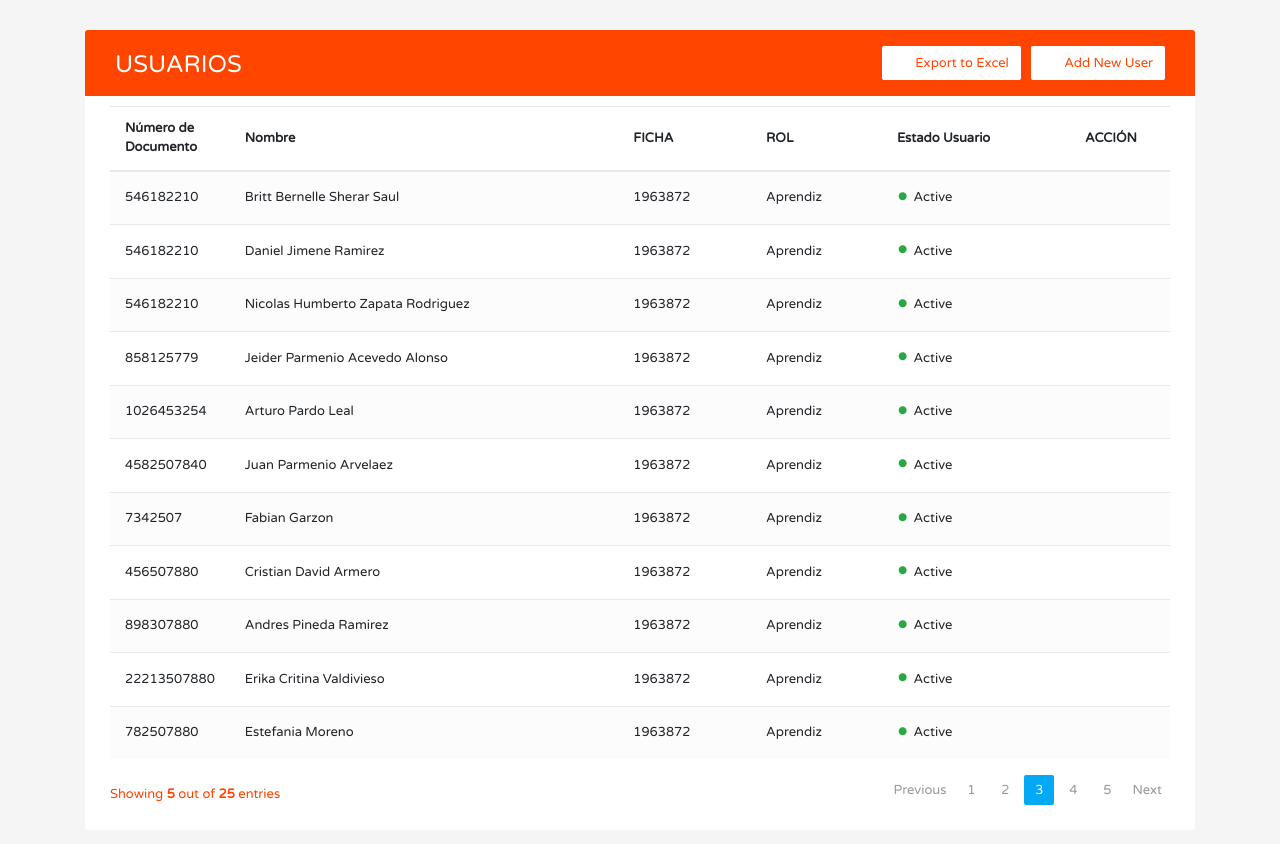
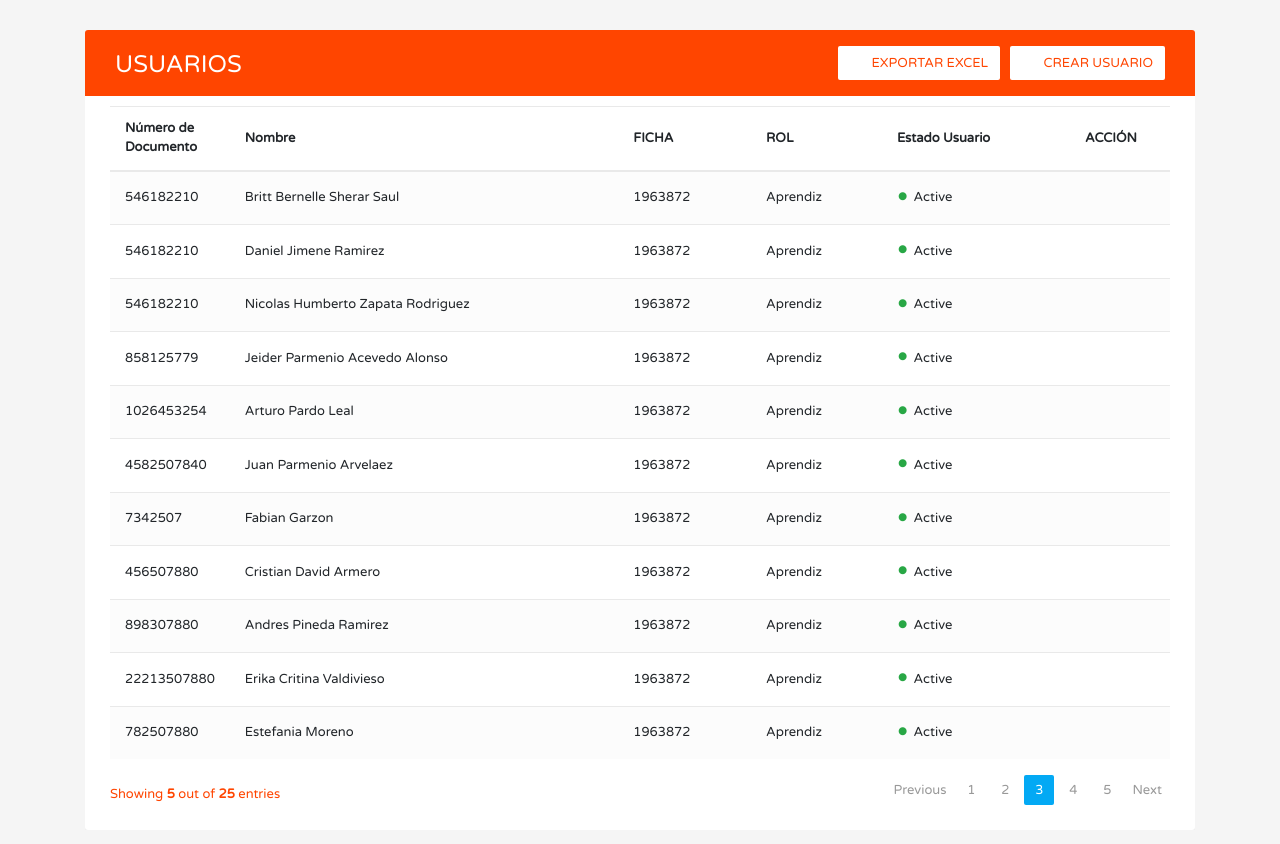
Before and after one commit to systemMachine/sistemaConsultasSENA, a website: page tablausuarios.html in a window 1280 px wide. Drawn offline with nearby package versions, Linux system fonts and the light colour scheme.

Commit message:
Update tablausuarios.html

```diff
--- a/tablausuarios.html
+++ b/tablausuarios.html
@@ -3,7 +3,7 @@
 <head>
 <meta charset="utf-8">
 <meta name="viewport" content="width=device-width, initial-scale=1, shrink-to-fit=no">
-<title>Bootstrap User Management Data Table</title>
+<title>GESTION USUARIOS</title>
 <link rel="stylesheet" href="https://fonts.googleapis.com/css?family=Roboto|Varela+Round">
 <link rel="stylesheet" href="https://stackpath.bootstrapcdn.com/bootstrap/4.5.0/css/bootstrap.min.css">
 <link rel="stylesheet" href="https://fonts.googleapis.com/icon?family=Material+Icons">
@@ -188,8 +188,8 @@ $(document).ready(function(){
                         <h2>USUARIOS </h2>
                     </div>
                     <div class="col-sm-7">
-                        <a href="#" class="btn btn-secondary"><i class="material-icons">&#xE147;</i> <span>Add New User</span></a>
-                        <a href="#" class="btn btn-secondary"><i class="material-icons">&#xE24D;</i> <span>Export to Excel</span></a>
+                        <a href="#" class="btn btn-secondary"><i class="material-icons">&#xE147;</i> <span>CREAR USUARIO</span></a>
+                        <a href="#" class="btn btn-secondary"><i class="material-icons">&#xE24D;</i> <span>EXPORTAR EXCEL</span></a>
                     </div>
                 </div>
             </div>
```
